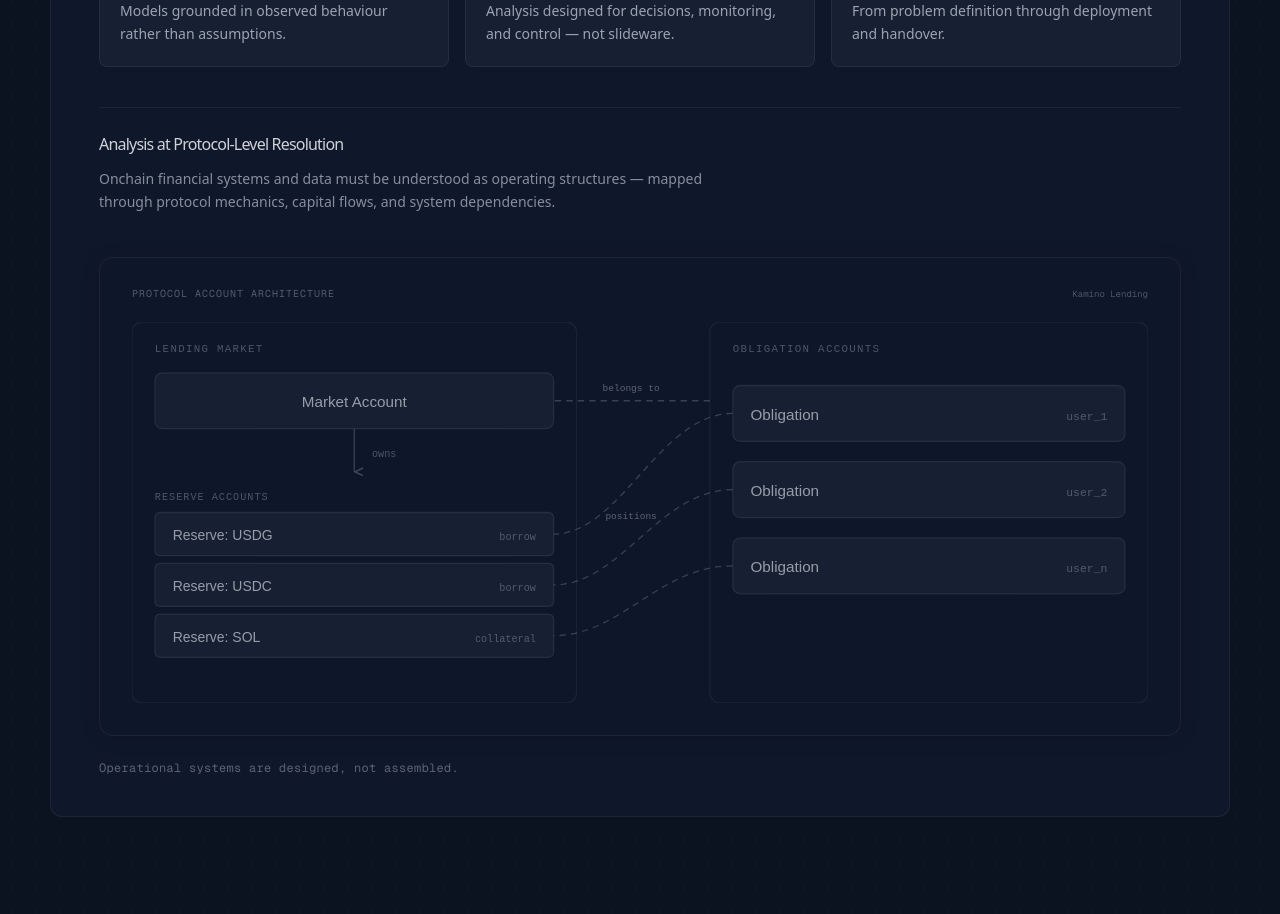
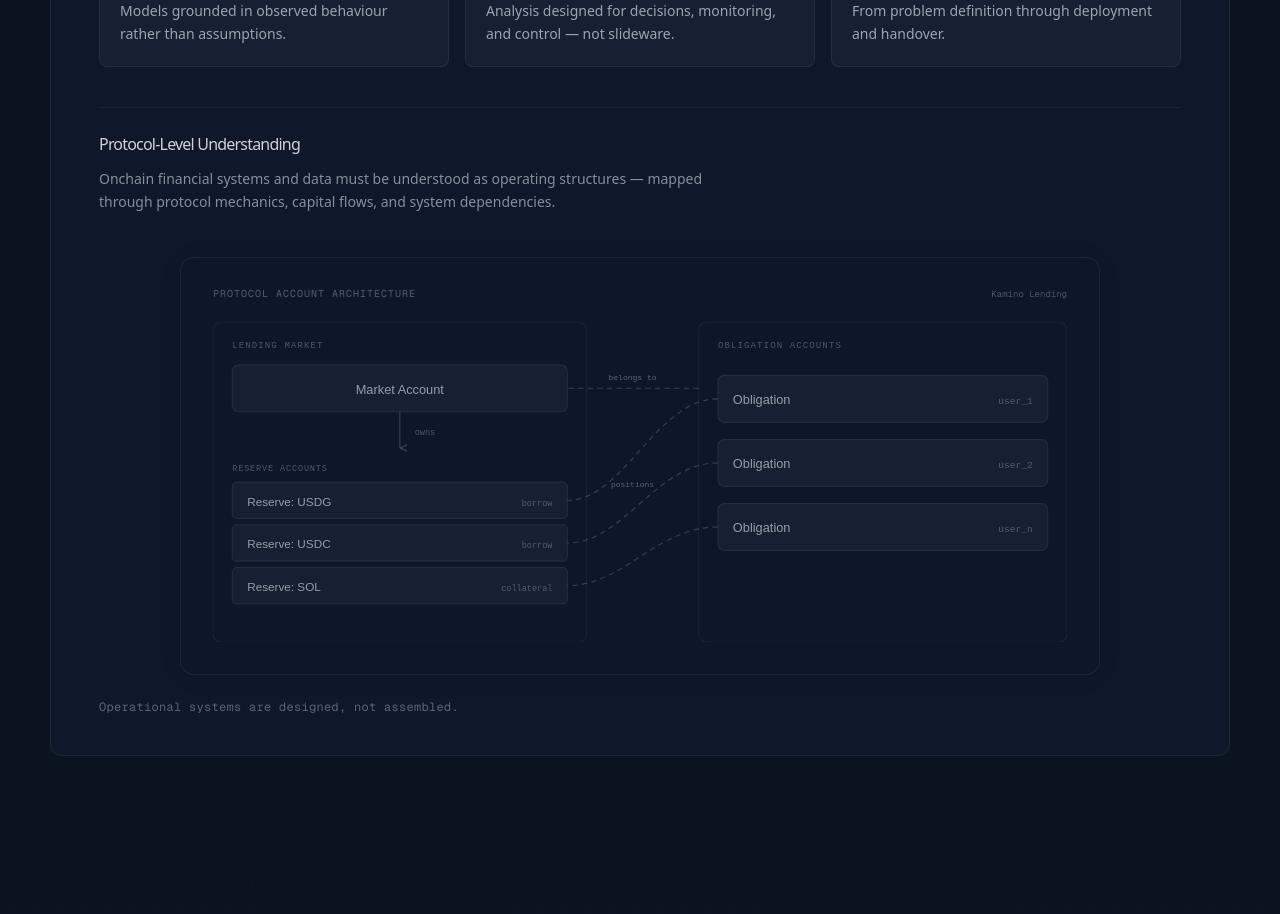
Before and after one commit to 0xNomadAnalyst/myweb, a Next.js app in the folder opus/: page / in a window 1280 px wide. Shown: the part 2460-3374 px from the top of the page. Built offline with nearby package versions, Linux system fonts and the light colour scheme.

Commit message:
title change

```diff
--- a/opus/components/sections/architecture.tsx
+++ b/opus/components/sections/architecture.tsx
@@ -49,7 +49,7 @@ export function Architecture() {
       <FadeIn delay={0.1}>
         <hr className="mt-10 border-border/90" />
         <h3 className="mt-6 font-medium tracking-tighter text-foreground/90">
-          Analysis at Protocol-Level Resolution
+          Protocol-Level Understanding
         </h3>
         <p className="mt-3 max-w-[640px] text-sm leading-relaxed text-muted-foreground/85">
           Onchain financial systems and data must be understood as operating structures
@@ -57,7 +57,7 @@ export function Architecture() {
           dependencies.
         </p>
         <div
-          className="mt-11 rounded-[14px] px-5 pb-6 pt-5 md:px-8 md:pb-8 md:pt-7"
+          className="mx-auto mt-11 max-w-[920px] rounded-[14px] px-5 pb-6 pt-5 md:px-8 md:pb-8 md:pt-7"
           style={{
             background: "rgba(15, 23, 42, 0.55)",
             border: "1px solid rgba(255, 255, 255, 0.06)",
```
